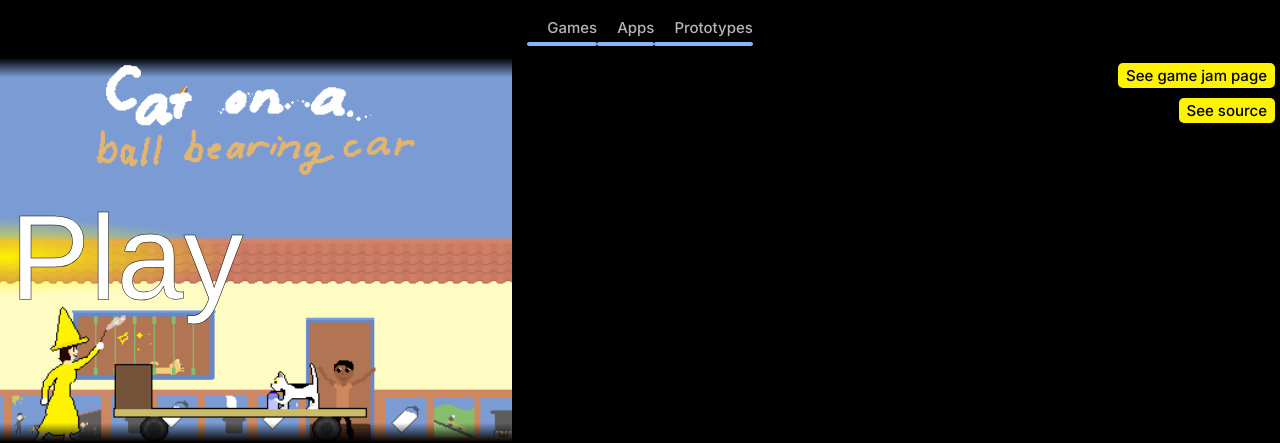
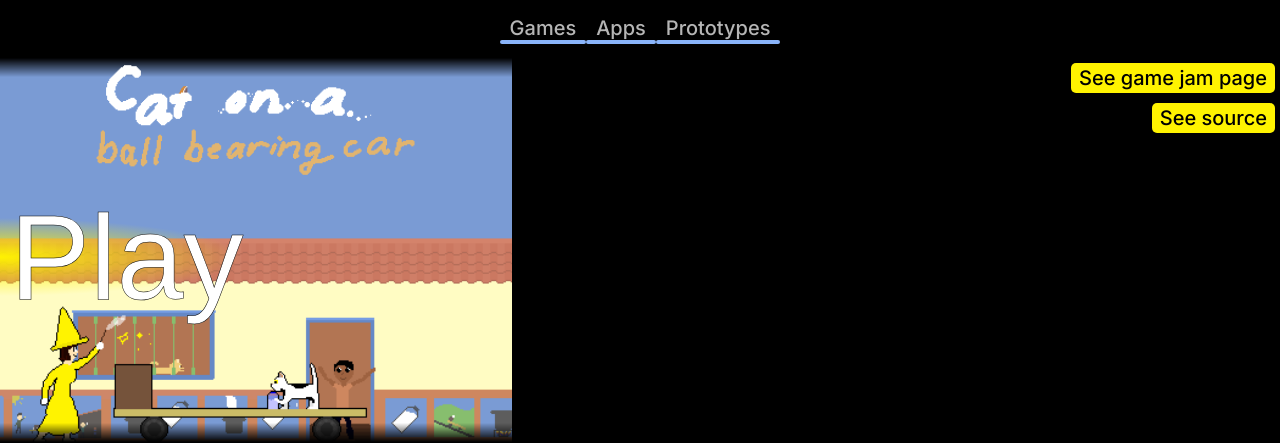
Before and after one commit to AndresDavidCalderon/AndresDavidCalderon.github.io, an Astro site: page / in a window 1280 px wide. Shown: the part 863-1306 px from the top of the page. Built offline with nearby package versions, Linux system fonts and the light colour scheme; Astro itself is replaced by a stand-in of ours; grey boxes are pictures that could not be loaded; a web font is replaced by a local one.

Commit message:
arreglar secciones

```diff
--- a/src/components/CategoryButton.astro
+++ b/src/components/CategoryButton.astro
@@ -10,7 +10,6 @@ const {title,goto} = Astro.props
     </div>
     <div class="category_underline"></div>
 </a>
-
 <style>
     a{
         margin:0;
@@ -22,7 +21,11 @@ const {title,goto} = Astro.props
         color: #b5b5b5ff;
         margin-left: 10px;
         margin-right: 10px;
-        font-size: var(--item-font-size)
+        font-size: var(--item-font-size);
+        margin:0;
+        padding-left:10px;
+        padding-right:10px;
+        box-sizing: border-box;
     }
     .category_underline{
         width: 100%;
--- a/src/components/Project.vue
+++ b/src/components/Project.vue
@@ -68,6 +68,7 @@ div{
 .landscape_description{
   display: none;
   margin:0;
+  font-size: calc(var(--item-font-size) * 1.5);
 }
 .project_title_container {
     width: 100vw;
--- a/src/styles/general.css
+++ b/src/styles/general.css
@@ -1,5 +1,5 @@
 *{
-    --item-font-size:min(5vw,15px)
+    --item-font-size:min(5vw,20px)
 }
 
 .top_description, .landscape_description{
```
Also changed, not shown: 1 other file.
